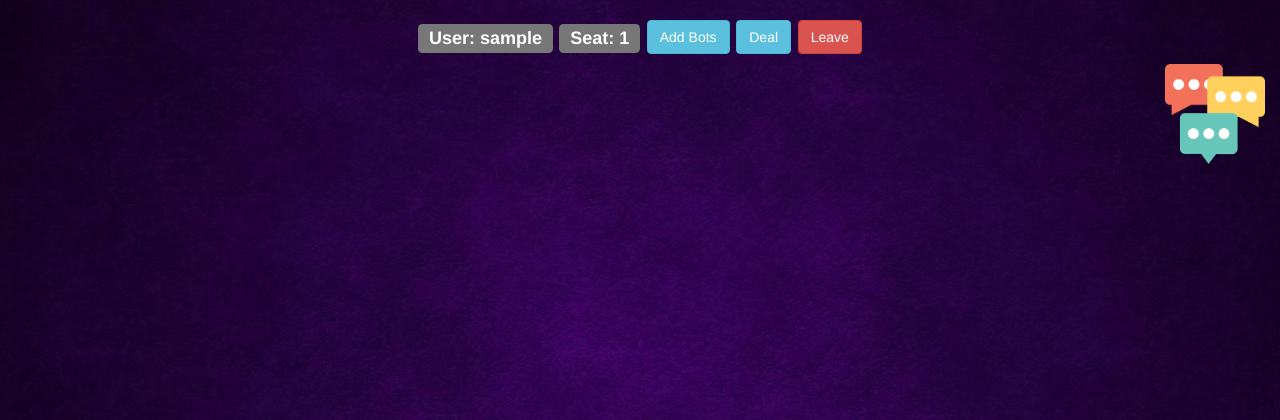
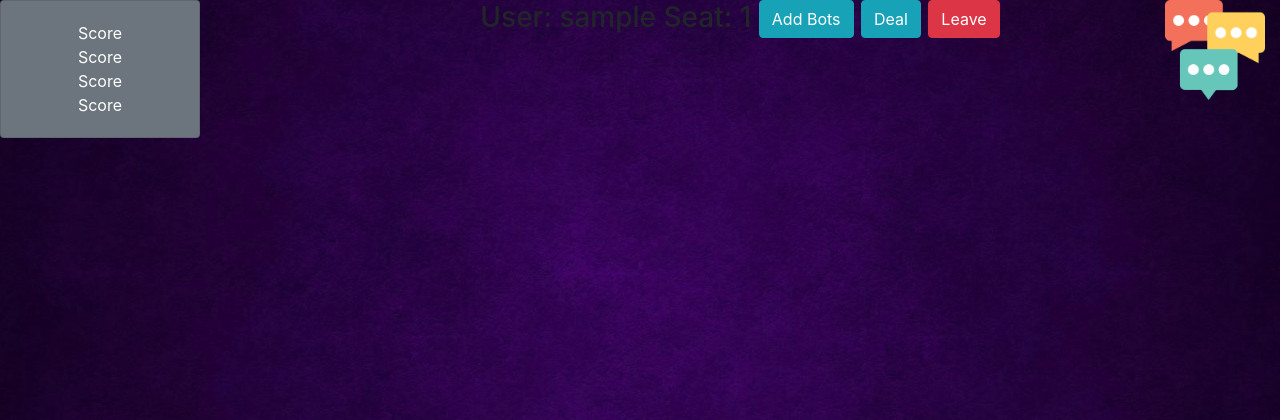
Before and after one commit to mwileczka/bonanza-pitch, a Flask app: page /table in a window 1280 px wide. Shown: the top 420 px of the page. Run offline with Flask 2, Linux system fonts and the light colour scheme; the visitor is signed in with stand-in values (Sample User, id 1); some libraries are stand-ins or nearby versions.

Commit message:
started score card

```diff
--- a/templates/table.html
+++ b/templates/table.html
@@ -4,8 +4,9 @@
     <title>Bonanza Pitch - {{ session.get('table') }}</title>
     <!--Link to CSS -->
 
-    <link rel="stylesheet" href="https://stackpath.bootstrapcdn.com/bootstrap/3.4.1/css/bootstrap.min.css"
-          integrity="sha384-HSMxcRTRxnN+Bdg0JdbxYKrThecOKuH5zCYotlSAcp1+c8xmyTe9GYg1l9a69psu" crossorigin="anonymous">
+    <link rel="stylesheet" href="https://stackpath.bootstrapcdn.com/bootstrap/4.3.1/css/bootstrap.min.css" integrity="sha384-ggOyR0iXCbMQv3Xipma34MD+dH/1fQ784/j6cY/iJTQUOhcWr7x9JvoRxT2MZw1T" crossorigin="anonymous">
+   <!-- <link rel="stylesheet" href="https://stackpath.bootstrapcdn.com/bootstrap/3.4.1/css/bootstrap.min.css"
+          integrity="sha384-HSMxcRTRxnN+Bdg0JdbxYKrThecOKuH5zCYotlSAcp1+c8xmyTe9GYg1l9a69psu" crossorigin="anonymous">-->
     <!--<link href="../static/style.css" rel="stylesheet" />-->
     <link href="../static/styles/cards.css" rel="stylesheet" type="text/css">
     <link href="../static/styles/BPitch.css" rel="stylesheet" type="text/css">
@@ -84,6 +85,12 @@
 </head>
 
 <body class="text-center" onload='StartGame()'>
+    <div class="card text-white bg-secondary mb-3 float-left" style="width:200px;">
+        <div class="card-body" style="color:white">
+            <p class="card-text">Score<br/>Score<br/>Score<br/>Score</p>
+        </div>
+    </div>
+    <img src="../static/img/chat.png" class="chatIcon float-" onclick="HandleChatClick();">
 <h3>
     <span class="label label-default">User: {{ session['username'] }}</span>
     <span class="label label-default">Seat: {{ session['seat'] }}</span>
@@ -92,7 +99,9 @@
     <button type="button" class="btn btn-danger" onclick=leave_table()>Leave</button>
 </h3>
 
-<img src="../static/img/chat.png" class="chatIcon" onclick="HandleChatClick();">
+
+
+
 <div id="gameTable" class="container-fluid" style="height:100%">
     <div class="row">
         <div id="divHandNorth" class="col-sm hand hhand-xcompact col-12"></div>
```
